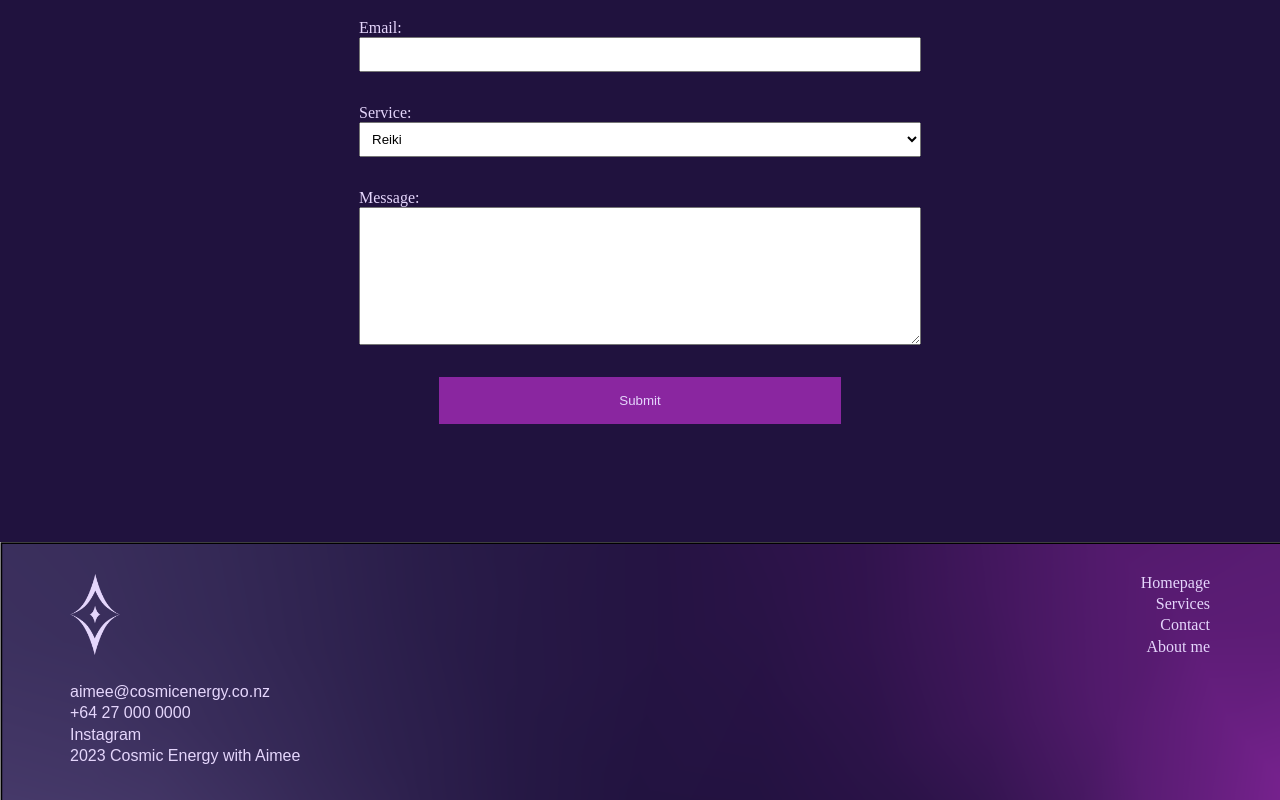
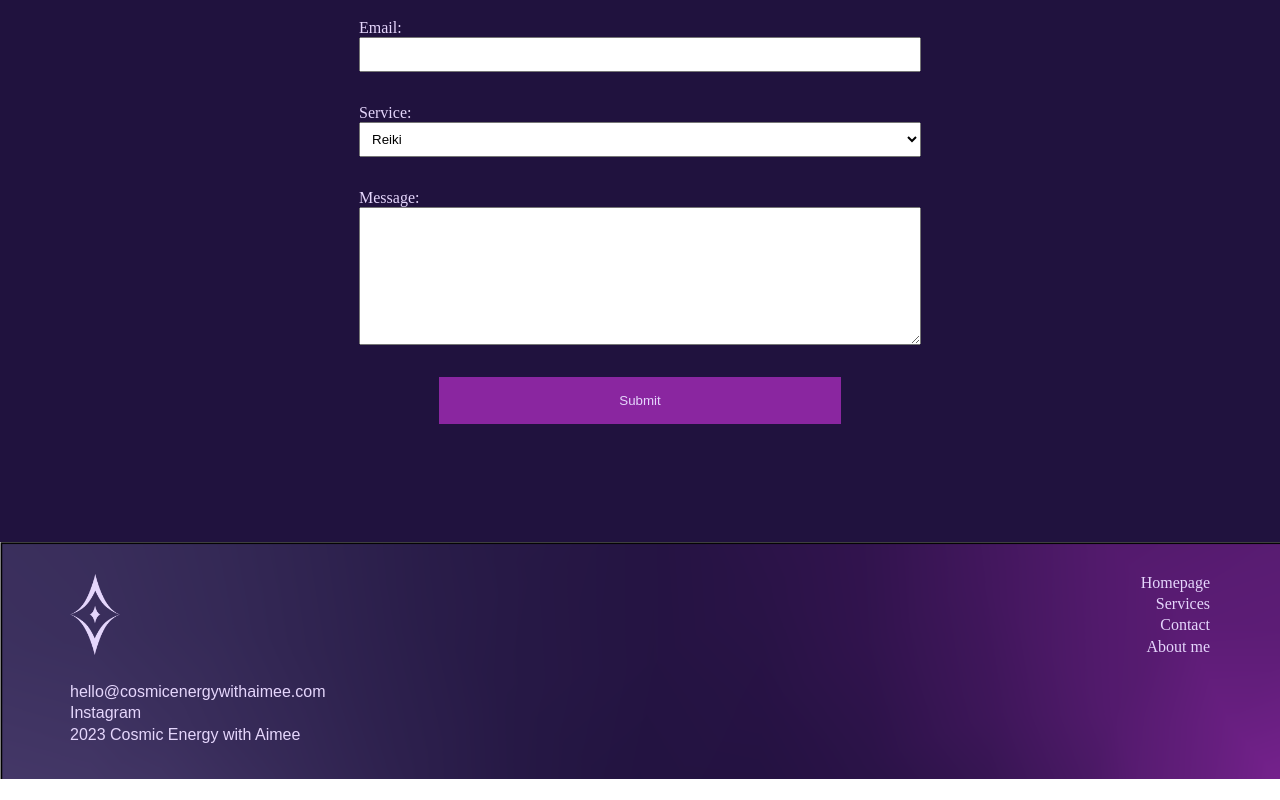
Before and after one commit to deshandeshandeshan/cosmicenergywithaimee, a React (Create React App) app: page /contact in a window 1280 px wide. Shown: the part 323-1123 px from the top of the page. After the commit the page ends 1102 px from the top, so only its background shows below. Built offline with nearby package versions, Linux system fonts and the light colour scheme; a web font is replaced by a local one.

Commit message:
Made changes to grid placement for homepage gradient and contact information

```diff
--- a/src/components/Contact.js
+++ b/src/components/Contact.js
@@ -12,7 +12,7 @@ const Contact = () => {
         </p>
         <form
           className="contactForm colourLightPurple contactFormItemC"
-          action="https://formsubmit.co/deshan.mclachlan0@gmail.com"
+          action="https://formsubmit.co/hello@cosmicenergywithaimee.com"
           method="POST"
         >
           <label htmlFor="name">Name:</label>
--- a/src/components/Footer.js
+++ b/src/components/Footer.js
@@ -14,14 +14,15 @@ const Footer = () => {
         />
 
         <ul className="footerContact">
-          <li className="contactItem textPadding">aimee@cosmicenergy.co.nz</li>
-          <li className="contactItem textPadding">+64 27 000 0000</li>
+          <li className="contactItem textPadding">
+            hello@cosmicenergywithaimee.com
+          </li>
+          {/* <li className="contactItem textPadding">+64 27 000 0000</li> */}
           <li className="contactItem textPadding">
             <Link to="https://www.instagram.com/cosmicenergywithaimee/">
               Instagram
             </Link>
           </li>
-          {/* <li className="contactItem textPadding">TikTok</li> */}
           <li className="contactItem textPadding">
             2023 Cosmic Energy with Aimee
           </li>
--- a/src/components/Homepage.css
+++ b/src/components/Homepage.css
@@ -334,17 +334,17 @@
     }
 
     .headerGradientItemC {
-        grid-column-start: 8;
+        grid-column-start: 9;
         grid-row-start: 2;
     }
 
     .headerGradientItemD {
-        grid-column-start: 3;
+        grid-column-start: 4;
         grid-row-start: 3;
     }
 
     .headerGradientItemE {
-        grid-column-start: 9;
+        grid-column-start: 11;
         grid-row-start: 4;
     }
 
```
